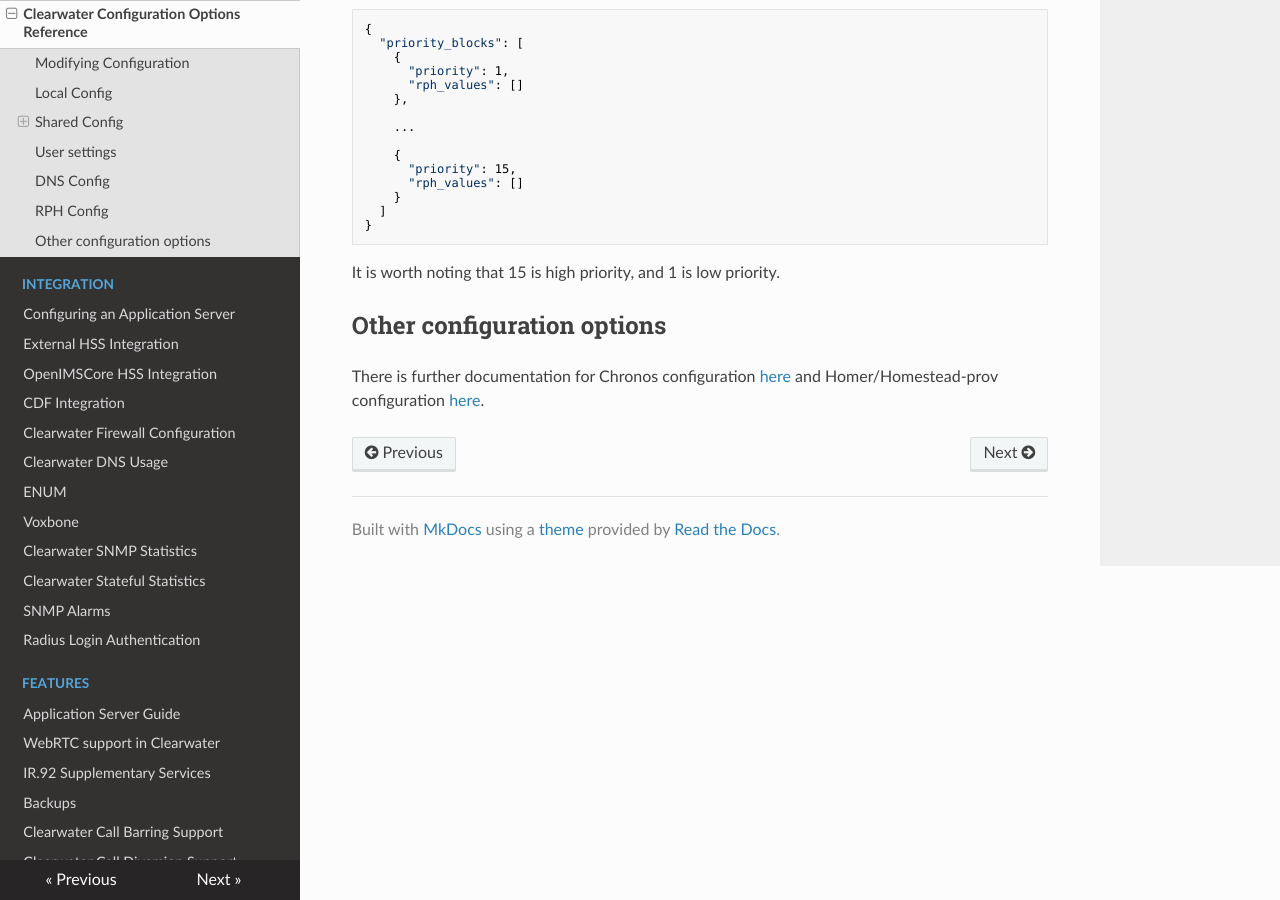
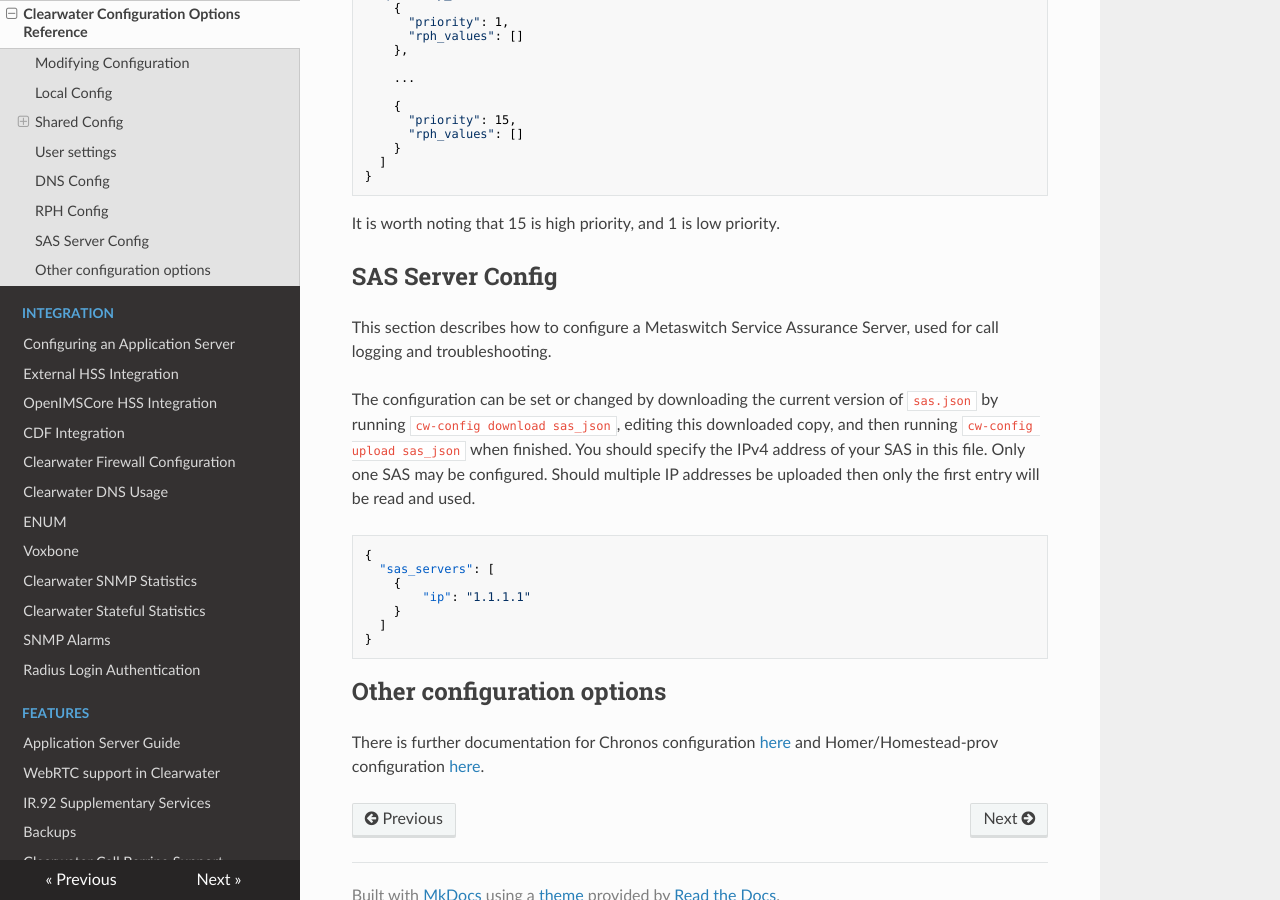
Before and after one commit to Metaswitch/clearwater-readthedocs, an MkDocs documentation site: the page built from docs/Clearwater_Configuration_Options_Reference.md, in a window 1280 px wide and 900 px high, scrolled down 14646 px. Built offline with MkDocs 1.6.1, drawn with Linux system fonts in a browser that asks for light colours; nearby versions of some CDN libraries; old or Windows-style settings are respelled for this version of MkDocs; some of the changed text lies outside the part shown.

Commit message:
[Reviewer: CJR] Docs change for sas.json (#297)
* Update reference to sas.json

* Added example SAS config

```diff
--- a/docs/Clearwater_Configuration_Options_Reference.md
+++ b/docs/Clearwater_Configuration_Options_Reference.md
@@ -295,6 +294,20 @@ The configuration can be set or changed by downloading the current version of `r
 
 It is worth noting that 15 is high priority, and 1 is low priority.
 
+## SAS Server Config
+
+This section describes how to configure a Metaswitch Service Assurance Server, used for call logging and troubleshooting.
+
+The configuration can be set or changed by downloading the current version of `sas.json` by running `cw-config download sas_json`, editing this downloaded copy, and then running `cw-config upload sas_json` when finished. You should specify the IPv4 address of your SAS in this file. Only one SAS may be configured. Should multiple IP addresses be uploaded then only the first entry will be read and used.
+
+    {
+      "sas_servers": [
+        {
+            "ip": "1.1.1.1"
+        }
+      ]
+    }
+
 ## Other configuration options
 
 There is further documentation for Chronos configuration [here](https://github.com/Metaswitch/chronos/blob/dev/doc/configuration.md) and Homer/Homestead-prov configuration [here](https://github.com/Metaswitch/crest/blob/master/docs/development.md#local-settings).
```
Also changed, not shown: other parts of docs/Clearwater_Configuration_Options_Reference.md (+0 -1 lines).
